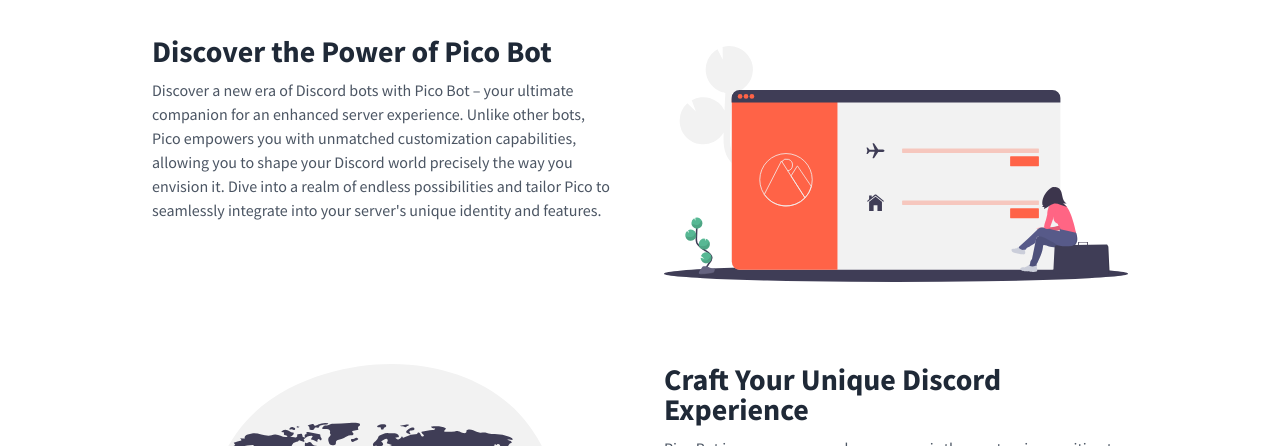
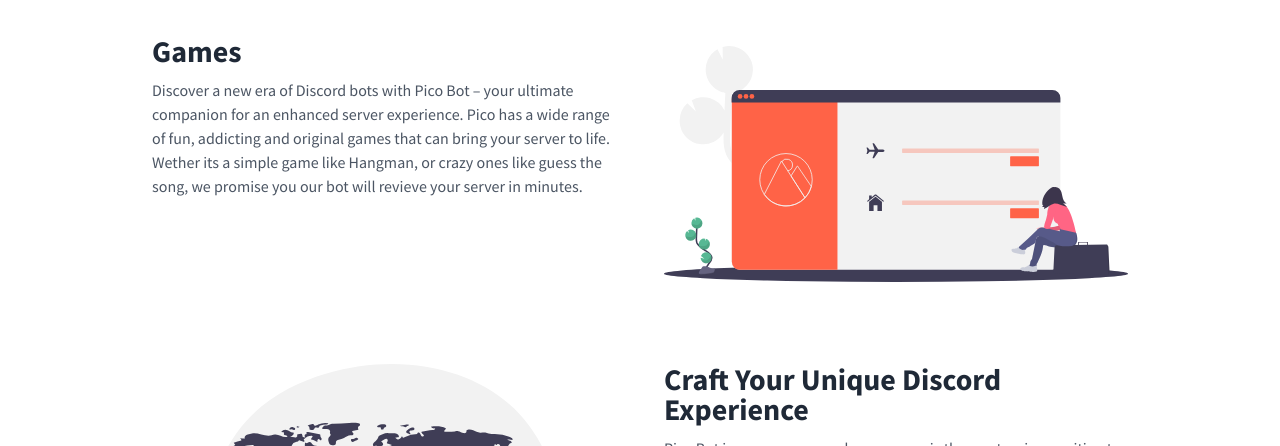
Before and after one commit to cheeseeu/test, a plain HTML site: page index.html in a window 1280 px wide. Shown: the part 750-1196 px from the top of the page. Drawn offline with nearby package versions, Linux system fonts and the light colour scheme.

Commit message:
Update index.html

```diff
--- a/index.html
+++ b/index.html
@@ -107,11 +107,10 @@
         <div class="flex flex-wrap">
           <div class="w-5/6 sm:w-1/2 p-6">
             <h3 class="text-3xl text-gray-800 font-bold leading-none mb-3">
-              Discover the Power of Pico Bot
+              Games
             </h3>
             <p class="text-gray-600 mb-8">
-              Discover a new era of Discord bots with Pico Bot – your ultimate companion for an enhanced server experience. Unlike other bots, Pico empowers you with unmatched customization capabilities, allowing you to shape your Discord world precisely the way you envision it. Dive into a realm of endless possibilities and tailor Pico to seamlessly integrate into your server's unique identity and features.
-              <br />
+              Discover a new era of Discord bots with Pico Bot – your ultimate companion for an enhanced server experience. Pico has a wide range of fun, addicting and original games that can bring your server to life. Wether its a simple game like Hangman, or crazy ones like guess the song, we promise you our bot will revieve your server in minutes.
               <br />
             </p>
           </div>
```
